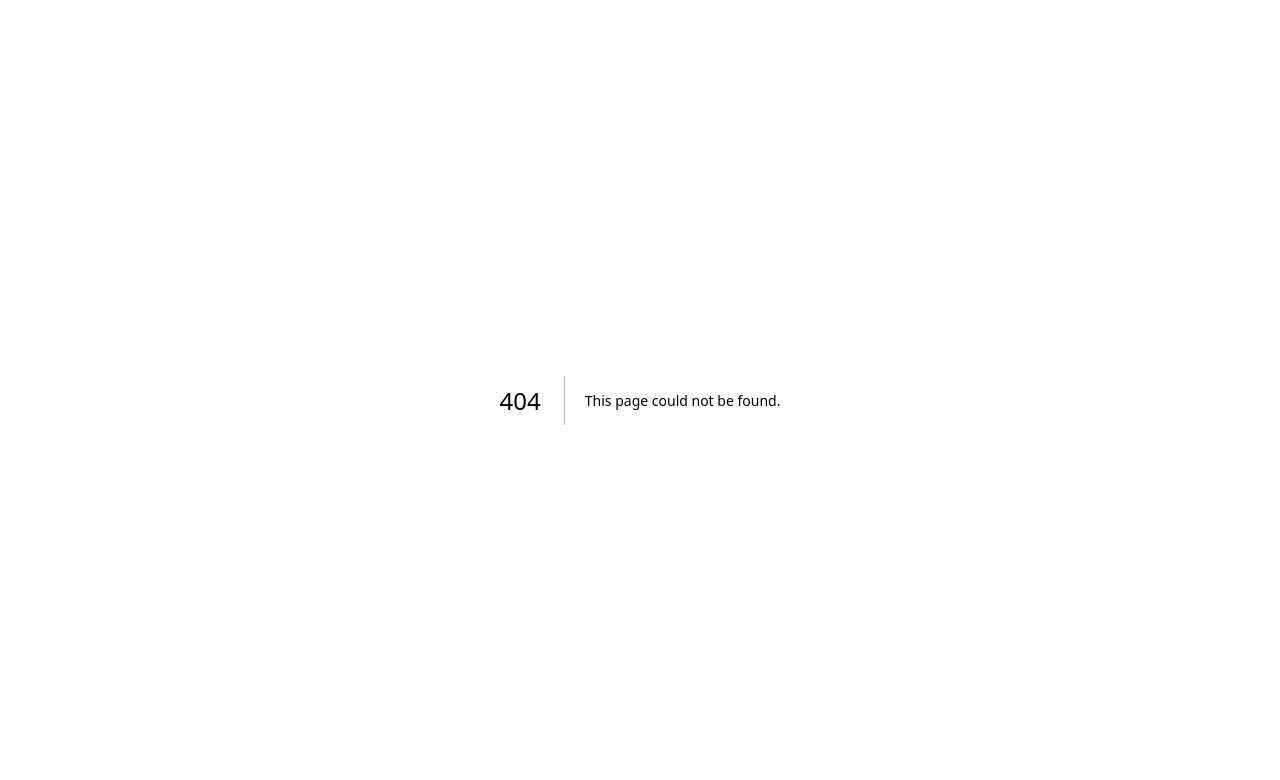
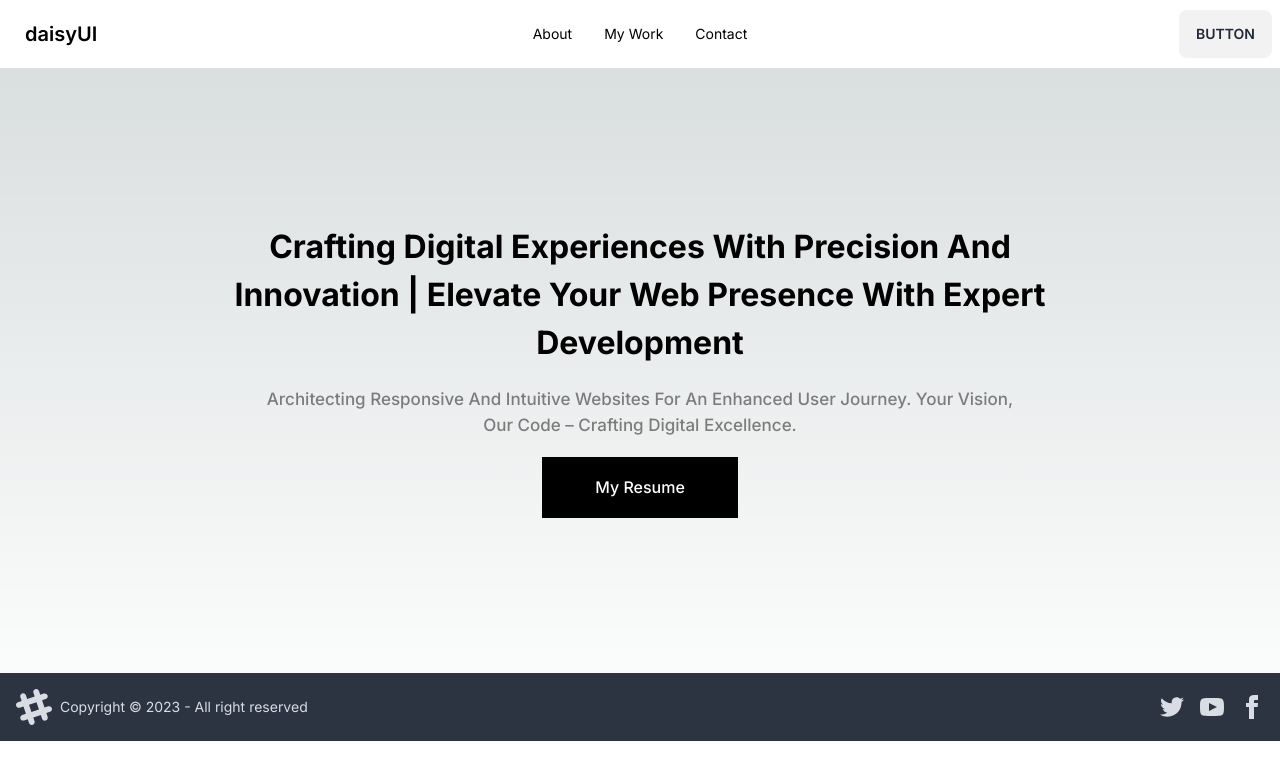
Before and after one commit to mohammadibrahiim1/personal, a Next.js app: page /Home in a window 1280 px wide. Before the commit this address had no page. Shown: the top 780 px of the page. Built offline with nearby package versions, Linux system fonts and the light colour scheme.

Commit message:
first commit

```diff
--- /dev/null
+++ b/src/app/Home/page.js
@@ -0,0 +1,12 @@
+import React from "react";
+import Header from "../components/Header";
+
+const HomePage = () => {
+  return (
+    <div>
+      <Header></Header>
+    </div>
+  );
+};
+
+export default HomePage;
--- /dev/null
+++ b/src/app/components/Header.js
@@ -0,0 +1,22 @@
+import React from "react";
+
+const Header = () => {
+  return (
+    <div>
+      <div className="header-container">
+        <h2>
+          Crafting Digital Experiences with Precision and Innovation | Elevate
+          Your Web Presence with Expert Development
+        </h2>
+        <h5>
+          Architecting Responsive and Intuitive Websites for an Enhanced User
+          Journey. Your Vision, Our Code – Crafting Digital Excellence.
+        </h5>
+
+        <button>My Resume</button>
+      </div>
+    </div>
+  );
+};
+
+export default Header;
--- a/src/app/globals.css
+++ b/src/app/globals.css
@@ -18,6 +18,7 @@
 
 body {
   color: rgb(var(--foreground-rgb));
+  font-family: "Khula", sans-serif;
   background: linear-gradient(
       to bottom,
       transparent,
@@ -25,3 +26,106 @@
     )
     rgb(var(--background-start-rgb));
 }
+
+/* header container css */
+
+.header-container {
+  padding-top: 155px;
+  padding-bottom: 155px;
+}
+.header-container h2 {
+  width: 840px;
+  margin: 0 auto;
+  color: var(--Primary, #000);
+  text-align: center;
+  font-size: 32px;
+  font-style: normal;
+  font-weight: 700;
+  text-transform: capitalize;
+}
+.header-container h5 {
+  width: 769px;
+  margin: 0 auto;
+  color: var(--Pars-Color, #7c7c7c);
+  text-align: center;
+  font-size: 17px;
+  font-style: normal;
+  font-weight: 500;
+  text-transform: capitalize;
+  padding-top: 20px;
+}
+
+.header-container button {
+  display: flex;
+  width: 196px;
+  padding: 20px 22px;
+  justify-content: center;
+  align-items: center;
+  gap: 10px;
+  color: var(--White-Color, #fff);
+  text-align: center;
+  font-size: 16px;
+  font-style: normal;
+  font-weight: 500;
+  line-height: 19px;
+  text-transform: capitalize;
+  margin: 0 auto;
+  border: 1px solid var(--Primary, #000);
+  background: var(--Primary, #000);
+  margin-top: 19px;
+}
+
+/* responsive for mobile devices */
+
+@media only screen and (max-width: 576px) {
+  .header-container {
+    padding-top: 60px;
+    padding-bottom: 60px;
+  }
+
+  .header-container h2 {
+    width: 358px;
+    margin: 0 auto;
+    color: var(--Primary, #000);
+    text-align: center;
+    font-family: Poppins;
+    font-size: 34px;
+    font-style: normal;
+    font-weight: 700;
+    line-height: 56px;
+    text-transform: capitalize;
+  }
+  .header-container h5 {
+    width: 347px;
+    margin: 0 auto;
+    color: var(--Pars-Color, #7c7c7c);
+    text-align: center;
+    font-family: Inter;
+    font-size: 16px;
+    font-style: normal;
+    font-weight: 500;
+    line-height: 38px; /* 237.5% */
+    text-transform: capitalize;
+  }
+
+  .header-container button {
+    display: flex;
+    width: 350px;
+    padding: 20px 22px;
+    justify-content: center;
+    align-items: center;
+    gap: 10px;
+    border: 1px solid var(--Primary, #000);
+    background: var(--Primary, #000);
+    color: var(--White-Color, #fff);
+    text-align: center;
+    font-family: Inter;
+    font-size: 16px;
+    font-style: normal;
+    font-weight: 500;
+    line-height: 19px; /* 118.75% */
+    text-transform: capitalize;
+  }
+}
+
+/* header container css */
--- a/src/app/layout.js
+++ b/src/app/layout.js
@@ -1,17 +1,23 @@
-import { Inter } from 'next/font/google'
-import './globals.css'
+import { Inter } from "next/font/google";
+import "./globals.css";
+import Navbar from "./shared/Navbar/Navbar";
+import Footer from "./shared/Footer/Footer";
 
-const inter = Inter({ subsets: ['latin'] })
+const inter = Inter({ subsets: ["latin"] });
 
 export const metadata = {
-  title: 'Create Next App',
-  description: 'Generated by create next app',
-}
+  title: "Create Next App",
+  description: "Generated by create next app",
+};
 
 export default function RootLayout({ children }) {
   return (
     <html lang="en">
-      <body className={inter.className}>{children}</body>
+      <body className={inter.className}>
+        <Navbar></Navbar>
+        {children}
+        <Footer></Footer>
+      </body>
     </html>
-  )
+  );
 }
--- /dev/null
+++ b/src/app/shared/Footer/Footer.js
@@ -0,0 +1,61 @@
+import React from "react";
+
+const Footer = () => {
+  return (
+    <div>
+      <footer className="footer items-center p-4 bg-neutral text-neutral-content">
+        <aside className="items-center grid-flow-col">
+          <svg
+            width="36"
+            height="36"
+            viewBox="0 0 24 24"
+            xmlns="http://www.w3.org/2000/svg"
+            fillRule="evenodd"
+            clipRule="evenodd"
+            className="fill-current"
+          >
+            <path d="M22.672 15.226l-2.432.811.841 2.515c.33 1.019-.209 2.127-1.23 2.456-1.15.325-2.148-.321-2.463-1.226l-.84-2.518-5.013 1.677.84 2.517c.391 1.203-.434 2.542-1.831 2.542-.88 0-1.601-.564-1.86-1.314l-.842-2.516-2.431.809c-1.135.328-2.145-.317-2.463-1.229-.329-1.018.211-2.127 1.231-2.456l2.432-.809-1.621-4.823-2.432.808c-1.355.384-2.558-.59-2.558-1.839 0-.817.509-1.582 1.327-1.846l2.433-.809-.842-2.515c-.33-1.02.211-2.129 1.232-2.458 1.02-.329 2.13.209 2.461 1.229l.842 2.515 5.011-1.677-.839-2.517c-.403-1.238.484-2.553 1.843-2.553.819 0 1.585.509 1.85 1.326l.841 2.517 2.431-.81c1.02-.33 2.131.211 2.461 1.229.332 1.018-.21 2.126-1.23 2.456l-2.433.809 1.622 4.823 2.433-.809c1.242-.401 2.557.484 2.557 1.838 0 .819-.51 1.583-1.328 1.847m-8.992-6.428l-5.01 1.675 1.619 4.828 5.011-1.674-1.62-4.829z"></path>
+          </svg>
+          <p>Copyright © 2023 - All right reserved</p>
+        </aside>
+        <nav className="grid-flow-col gap-4 md:place-self-center md:justify-self-end">
+          <a>
+            <svg
+              xmlns="http://www.w3.org/2000/svg"
+              width="24"
+              height="24"
+              viewBox="0 0 24 24"
+              className="fill-current"
+            >
+              <path d="M24 4.557c-.883.392-1.832.656-2.828.775 1.017-.609 1.798-1.574 2.165-2.724-.951.564-2.005.974-3.127 1.195-.897-.957-2.178-1.555-3.594-1.555-3.179 0-5.515 2.966-4.797 6.045-4.091-.205-7.719-2.165-10.148-5.144-1.29 2.213-.669 5.108 1.523 6.574-.806-.026-1.566-.247-2.229-.616-.054 2.281 1.581 4.415 3.949 4.89-.693.188-1.452.232-2.224.084.626 1.956 2.444 3.379 4.6 3.419-2.07 1.623-4.678 2.348-7.29 2.04 2.179 1.397 4.768 2.212 7.548 2.212 9.142 0 14.307-7.721 13.995-14.646.962-.695 1.797-1.562 2.457-2.549z"></path>
+            </svg>
+          </a>
+          <a>
+            <svg
+              xmlns="http://www.w3.org/2000/svg"
+              width="24"
+              height="24"
+              viewBox="0 0 24 24"
+              className="fill-current"
+            >
+              <path d="M19.615 3.184c-3.604-.246-11.631-.245-15.23 0-3.897.266-4.356 2.62-4.385 8.816.029 6.185.484 8.549 4.385 8.816 3.6.245 11.626.246 15.23 0 3.897-.266 4.356-2.62 4.385-8.816-.029-6.185-.484-8.549-4.385-8.816zm-10.615 12.816v-8l8 3.993-8 4.007z"></path>
+            </svg>
+          </a>
+          <a>
+            <svg
+              xmlns="http://www.w3.org/2000/svg"
+              width="24"
+              height="24"
+              viewBox="0 0 24 24"
+              className="fill-current"
+            >
+              <path d="M9 8h-3v4h3v12h5v-12h3.642l.358-4h-4v-1.667c0-.955.192-1.333 1.115-1.333h2.885v-5h-3.808c-3.596 0-5.192 1.583-5.192 4.615v3.385z"></path>
+            </svg>
+          </a>
+        </nav>
+      </footer>
+    </div>
+  );
+};
+
+export default Footer;
--- /dev/null
+++ b/src/app/shared/Navbar/Navbar.js
@@ -0,0 +1,84 @@
+import React from "react";
+
+const Navbar = () => {
+  return (
+    <div>
+      <div className="navbar bg-base-100">
+        <div className="navbar-start">
+          <div className="dropdown">
+            <label tabIndex={0} className="btn btn-ghost lg:hidden">
+              <svg
+                xmlns="http://www.w3.org/2000/svg"
+                className="h-5 w-5"
+                fill="none"
+                viewBox="0 0 24 24"
+                stroke="currentColor"
+              >
+                <path
+                  strokeLinecap="round"
+                  strokeLinejoin="round"
+                  strokeWidth="2"
+                  d="M4 6h16M4 12h8m-8 6h16"
+                />
+              </svg>
+            </label>
+            <ul
+              tabIndex={0}
+              className="menu menu-sm dropdown-content mt-3 z-[1] p-2 shadow bg-base-100 rounded-box w-52"
+            >
+              <li>
+                <a>Item 1</a>
+              </li>
+              <li>
+                <a>Parent</a>
+                <ul className="p-2">
+                  <li>
+                    <a>Submenu 1</a>
+                  </li>
+                  <li>
+                    <a>Submenu 2</a>
+                  </li>
+                </ul>
+              </li>
+              <li>
+                <a>Item 3</a>
+              </li>
+            </ul>
+          </div>
+          <a className="btn btn-ghost normal-case text-xl">daisyUI</a>
+        </div>
+        <div className="navbar-center hidden lg:flex">
+          <ul className="menu menu-horizontal px-1">
+            <li>
+              <a>About</a>
+            </li>
+            <li>
+              <a>My Work</a>
+            </li>
+            {/* <li tabIndex={0}>
+              <details>
+                <summary>Work</summary>
+                <ul className="p-2">
+                  <li>
+                    <a>Submenu 1</a>
+                  </li>
+                  <li>
+                    <a>Submenu 2</a>
+                  </li>
+                </ul>
+              </details>
+            </li> */}
+            <li>
+              <a>Contact</a>
+            </li>
+          </ul>
+        </div>
+        <div className="navbar-end">
+          <a className="btn">Button</a>
+        </div>
+      </div>
+    </div>
+  );
+};
+
+export default Navbar;
--- a/tailwind.config.js
+++ b/tailwind.config.js
@@ -1,18 +1,18 @@
 /** @type {import('tailwindcss').Config} */
 module.exports = {
   content: [
-    './src/pages/**/*.{js,ts,jsx,tsx,mdx}',
-    './src/components/**/*.{js,ts,jsx,tsx,mdx}',
-    './src/app/**/*.{js,ts,jsx,tsx,mdx}',
+    "./src/pages/**/*.{js,ts,jsx,tsx,mdx}",
+    "./src/components/**/*.{js,ts,jsx,tsx,mdx}",
+    "./src/app/**/*.{js,ts,jsx,tsx,mdx}",
   ],
   theme: {
     extend: {
       backgroundImage: {
-        'gradient-radial': 'radial-gradient(var(--tw-gradient-stops))',
-        'gradient-conic':
-          'conic-gradient(from 180deg at 50% 50%, var(--tw-gradient-stops))',
+        "gradient-radial": "radial-gradient(var(--tw-gradient-stops))",
+        "gradient-conic":
+          "conic-gradient(from 180deg at 50% 50%, var(--tw-gradient-stops))",
       },
     },
   },
-  plugins: [],
-}
+  plugins: [require("daisyui")],
+};
```
Also changed, not shown: package.json (+6 -5 lines), src/app/page.js (+116 -107 lines), 1 other file (tests, documents, lock files or other folders).
